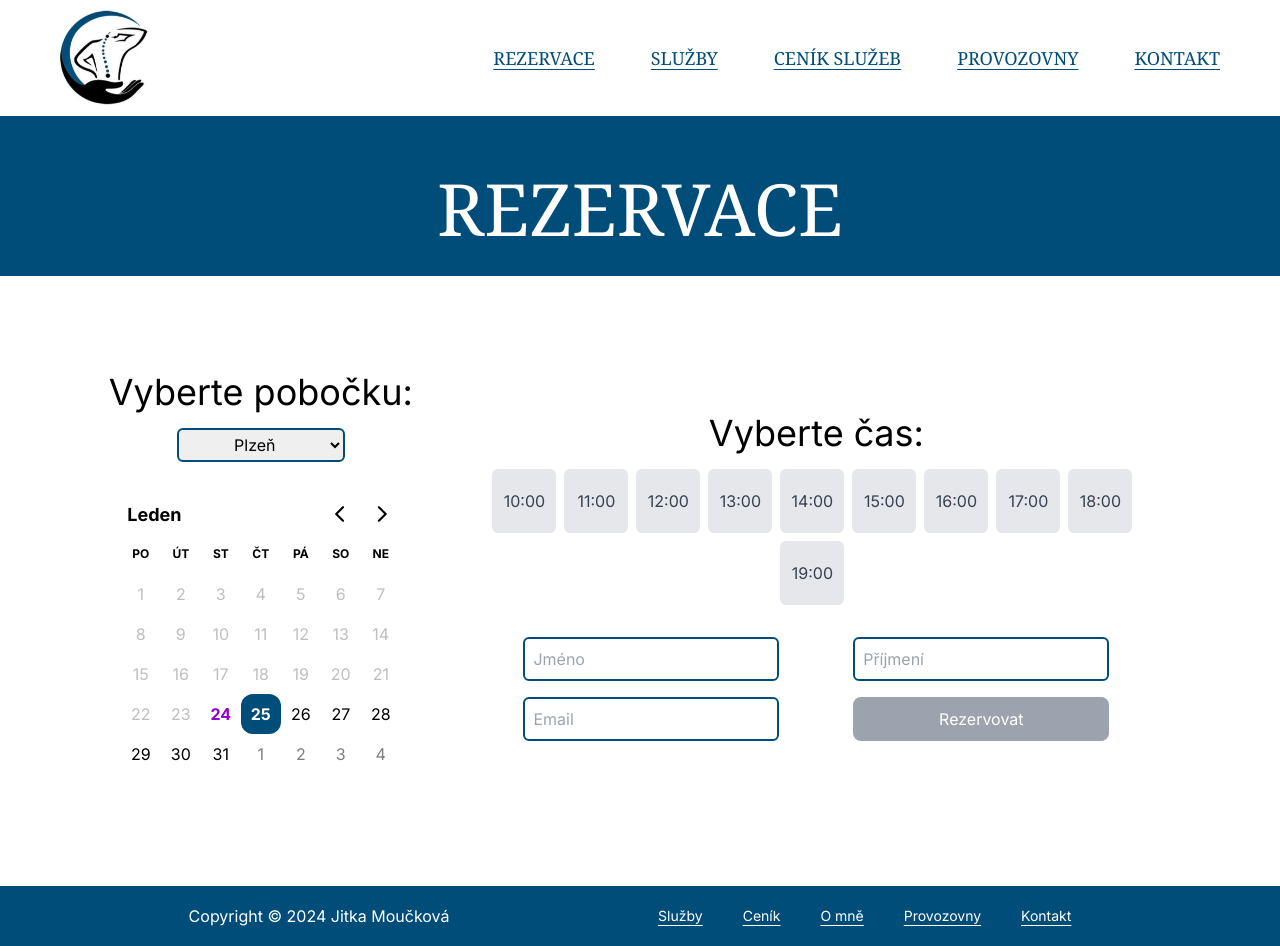
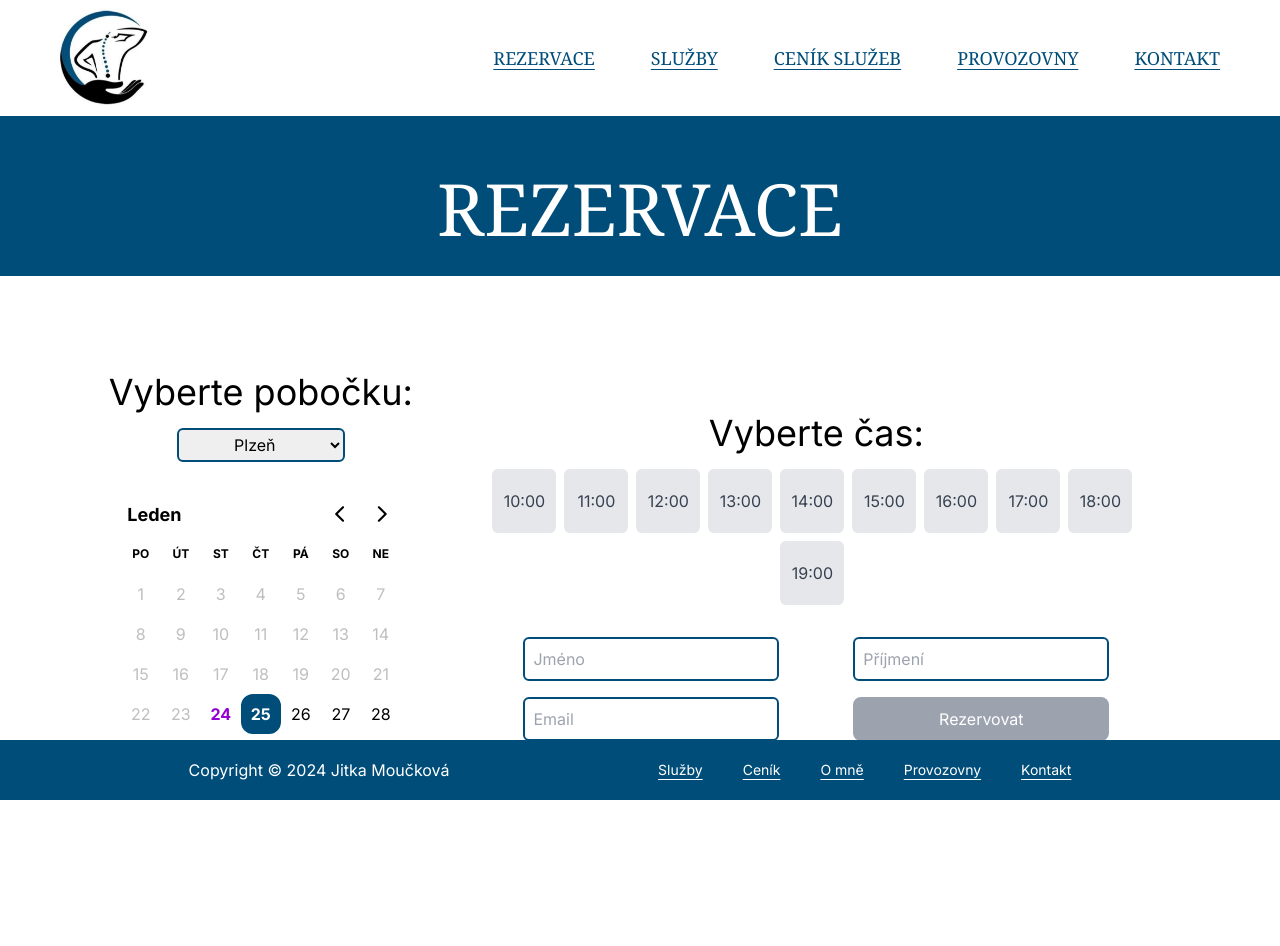
Before and after one commit to Quirex0/bp_reservation_project, a Next.js app: page /rezervace in a window 1280 px wide. After the commit the page ends 886 px from the top, so only its background shows below. Built offline with nearby package versions, Linux system fonts and the light colour scheme; no server answers; the database is empty.

Commit message:
úprava footeru

```diff
--- a/src/app/page.tsx
+++ b/src/app/page.tsx
@@ -33,9 +33,10 @@ export default function Home() {
 
       </main>
 
+      <div className='w-full fixed bottom-0'>
+        <Footer />
+      </div>
 
-
-      <Footer />
     </div>
   );
 }
--- a/src/app/rezervace/page.tsx
+++ b/src/app/rezervace/page.tsx
@@ -25,7 +25,10 @@ export default function Home() {
         </div>
       </div>
 
-      <Footer />
+      <div className='w-full fixed bottom-0'>
+        <Footer />
+      </div>
+
     </div>
   );
 }
```
